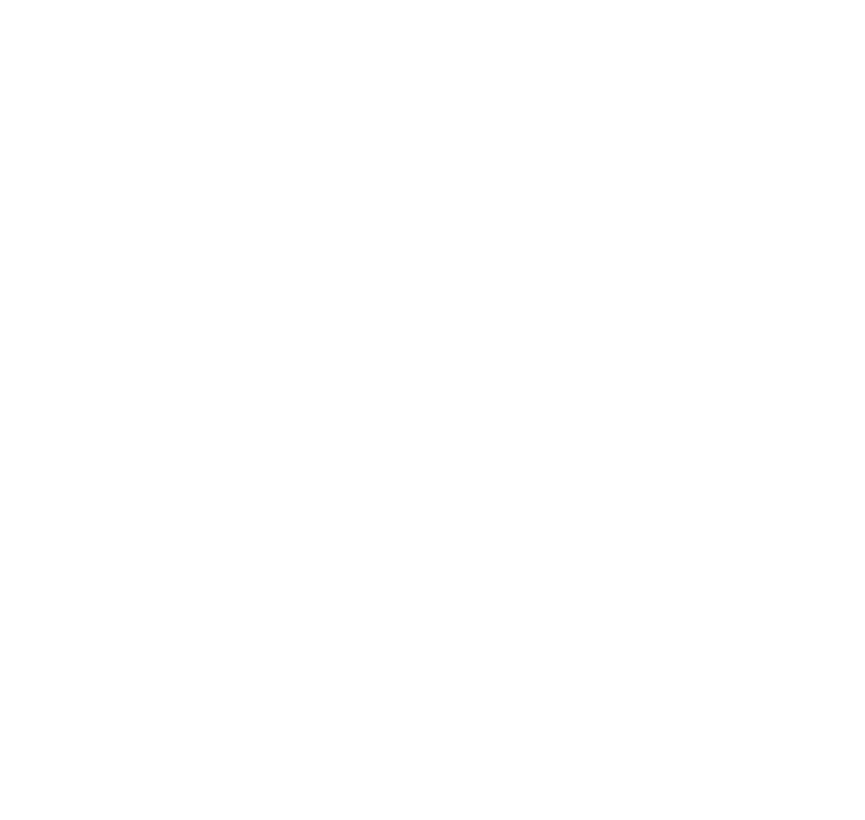
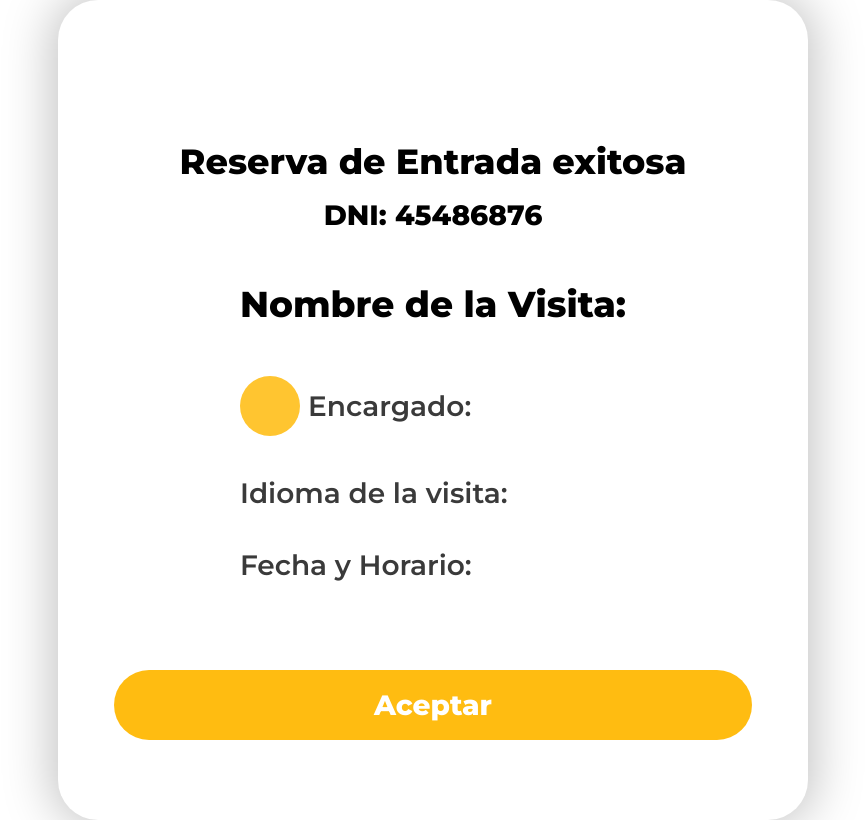
Before and after one commit to tomialvarez85/inet_project, a React (Create React App) app: page /InscripcionConfirmada in a window 1280 px wide. Before the commit this address had no page. Shown: the whole page, without its empty margins (207-1072 px from the left). Built offline with nearby package versions, Linux system fonts and the light colour scheme.

Commit message:
View updated

```diff
--- a/src/App.js
+++ b/src/App.js
@@ -3,9 +3,11 @@
 import Home from "./paginas/Home";
 import VisitasGuiadas from './paginas/VisitasGuiadas';
 import Exposiciones from './paginas/Exposiciones';
+import InscripcionConfirmada from './paginas/InscripcionConfirmada';
 import "bootstrap/dist/css/bootstrap.min.css"
 import { BrowserRouter, Routes, Route } from "react-router-dom"
 import Mapas from './paginas/Mapas';
+import Inscripcion from './paginas/Inscripcion';
 
 
 function App() {
@@ -17,7 +19,9 @@
           <Route path="/" element= {<Home />} />
           <Route path="/VisitasGuiadas" element= {<VisitasGuiadas />} />
           <Route path="/Exposiciones" element= {<Exposiciones />} />
-          <Route path="/Mapas" element= {<Mapas />} />
+          <Route path="/Mapas" element= {<Mapas />} />7
+          <Route path="/Inscripcion" element= {<Inscripcion />} />
+          <Route path="/InscripcionConfirmada" element= {<InscripcionConfirmada />} />
         </Routes>
       </BrowserRouter>
 
--- /dev/null
+++ b/src/paginas/Inscripcion.css
@@ -0,0 +1,81 @@
+.Inscripcion{
+    display: flex;
+    justify-content: center;
+    align-content: center;
+}
+
+.form{
+    align-self: center;
+    height: 600px;
+    width: 500px;
+    background: #FFFFFF;
+    box-shadow: 0px 0px 50px 5px rgba(0, 0, 0, 0.25);
+    border-radius: 40px;
+    display: flex;
+    flex-direction: column;
+    justify-content: center;
+    align-content: center;
+}
+
+.label{
+    font-family: 'Montserrat';
+    font-style: normal;
+    font-weight: 700;
+    font-size: 25px;
+    line-height: 34px;
+    margin-bottom: 20px;
+    color: #000000;
+    align-self: center;
+}
+
+.input{
+    width: 90%;
+    height: 80px;
+    border: 3px solid #FFBC11;
+    border-radius: 20px;
+    margin-bottom: 20px;
+    align-self: center;
+}
+
+.teclado{
+    width: 100%;
+    height: auto;
+    display: flex;
+    flex-direction: row;
+    flex-wrap: wrap;
+    justify-content: space-around;
+}
+
+.teclado-btn{
+    width: 100px;
+    height: 100px;
+    background: #F8F8F8;
+    border-radius: 20px;
+    margin-left: 10px;
+    margin-right: 10px;
+    margin-top: 15px;
+    font-family: 'Montserrat';
+    font-style: normal;
+    font-weight: 700;
+    font-size: 30px;
+    line-height: 100px;
+    text-align: center;
+    color: #000000;
+}
+
+.btn-enviar{
+    margin-top: 20px;
+    align-self: center;
+    text-align: center;
+    width: 90%;
+    height: 70px;
+    background: #FFBC11;
+    border-radius: 35px;
+    font-family: 'Montserrat';
+    font-style: normal;
+    font-weight: 700;
+    font-size: 28px;
+    line-height: 70px;
+    color: #FFFFFF;
+    text-decoration: none;
+}
--- /dev/null
+++ b/src/paginas/Inscripcion.js
@@ -0,0 +1,30 @@
+import React, {useState, useEffect} from 'react';
+import './Inscripcion.css';
+
+function Inscripcion() {
+  return (
+    <div className="Inscripcion">
+        <form className="form">
+            <label className="label">Ingrese su DNI</label>
+            <input className="input" type="number"></input>
+            <div className="teclado">
+                <btn className="teclado-btn">1</btn>
+                <btn className="teclado-btn">2</btn>
+                <btn className="teclado-btn">3</btn>
+                <btn className="teclado-btn">4</btn>
+                <btn className="teclado-btn">5</btn>
+                <btn className="teclado-btn">6</btn>
+                <btn className="teclado-btn">7</btn>
+                <btn className="teclado-btn">8</btn>
+                <btn className="teclado-btn">9</btn>
+                <btn className="teclado-btn">0</btn>
+                <btn className="teclado-btn">BT</btn>
+                <btn className="teclado-btn">BA</btn>
+            </div>
+            <a href="/InscripcionConfirmada" className="btn-enviar">Enviar</a>
+        </form>
+    </div>
+  )
+}
+
+export default Inscripcion
--- /dev/null
+++ b/src/paginas/InscripcionConfirmada.css
@@ -0,0 +1,117 @@
+.InscripcionConfirmada{
+    display: flex;
+    justify-content: center;
+    align-items: center;
+}
+
+.mainn-div{
+    height: 820px;
+    width: 750px;
+    background: #FFFFFF;
+    box-shadow: 0px 0px 50px 5px rgba(0, 0, 0, 0.25);
+    border-radius: 40px;
+    display: flex;
+    flex-direction: column;
+    justify-content: flex-start;
+    align-items: center;
+    align-content: center;
+}
+
+.top-div{
+    display: flex;
+    flex-direction: column;
+    justify-content: center;
+    align-items: center;
+    margin-top: 140px;
+}
+
+.main-h{
+    text-align: center;
+    font-family: 'Montserrat';
+    font-style: normal;
+    font-weight: 700;
+    font-size: 35px;
+    line-height: 43px;
+    color: #000000;
+    margin-bottom: 15px;
+}
+
+.submain-h{
+    font-family: 'Montserrat';
+    font-style: normal;
+    font-weight: 700;
+    font-size: 28px;
+    line-height: 34px;
+    color: #000000;
+    margin-bottom: 50px;
+}
+
+.bottom-div{
+    display: flex;
+    flex-direction: column;
+    justify-content: flex-start;
+}
+
+.bottom-h{
+    font-family: 'Montserrat';
+    font-style: normal;
+    font-weight: 700;
+    font-size: 36px;
+    line-height: 44px;
+    color: #000000;
+    text-align: start;
+    margin-bottom: 50px;
+}
+
+.circlee-div{
+    display: flex;
+    flex-direction: row;
+    justify-content: flex-start;
+    align-content: center;
+}
+
+.circlee{
+    background: #FFC530;
+    border-radius: 50%;
+    width: 60px;
+    height: 60px;
+    margin-bottom: 10px;
+}
+
+.hh{
+    align-self: flex-start;
+    font-family: 'Montserrat';
+    font-style: normal;
+    font-weight: 600;
+    font-size: 28px;
+    line-height: 60px;
+    color: #3A3A3A;
+    margin-left: 8px;
+}
+
+.hhh{
+    align-self: flex-start;
+    font-family: 'Montserrat';
+    font-style: normal;
+    font-weight: 600;
+    font-size: 28px;
+    line-height: 34px;
+    color: #3A3A3A;
+    margin-top: 30px;
+}
+
+.btn-aceptar{
+    text-align: center;
+    text-decoration: none;
+    margin-top: 80px;
+    width: 85%;
+    height: 70px;
+    background: #FFBC11;
+    border-radius: 40px;
+    font-family: 'Montserrat';
+    font-style: normal;
+    font-weight: 700;
+    font-size: 28px;
+    line-height: 70px;
+    color: #FFFFFF;
+}
--- /dev/null
+++ b/src/paginas/InscripcionConfirmada.js
@@ -0,0 +1,27 @@
+import React, {useState, useEffect} from 'react';
+import './InscripcionConfirmada.css';
+
+function InscripcionConfirmada() {
+  return (
+    <div className="InscripcionConfirmada">
+        <div className="mainn-div">
+            <div className="top-div">
+                <h1 className="main-h">Reserva de Entrada exitosa</h1>
+                <h3 className="submain-h">DNI: 45486876</h3>
+            </div>
+            <div className="bottom-div">
+                <h3 className="bottom-h">Nombre de la Visita: </h3>
+                <div className="circlee-div">
+                    <div className="circlee"></div>
+                    <h3 className="hh">Encargado: </h3>
+                </div>
+                <h3 className="hhh">Idioma de la visita: </h3>
+                <h3 className="hhh">Fecha y Horario: </h3>
+            </div>
+            <a className="btn-aceptar" href="/">Aceptar</a>
+        </div>
+    </div>
+  )
+}
+
+export default InscripcionConfirmada
--- a/src/paginas/VisitasGuiadas.js
+++ b/src/paginas/VisitasGuiadas.js
@@ -21,7 +21,7 @@
               <h6 className="third-h">Fecha y horario:</h6>
               <h6 className="fourth-h">Espacios disponibles:</h6>
               <div className="buttons-div">
-                <a className="btn-ins" href="#">Inscribirme</a>
+                <a className="btn-ins" href="/Inscripcion">Inscribirme</a>
                 <a className="btn-rec" href="#">Recorrido</a>
               </div>
             </div>
```
